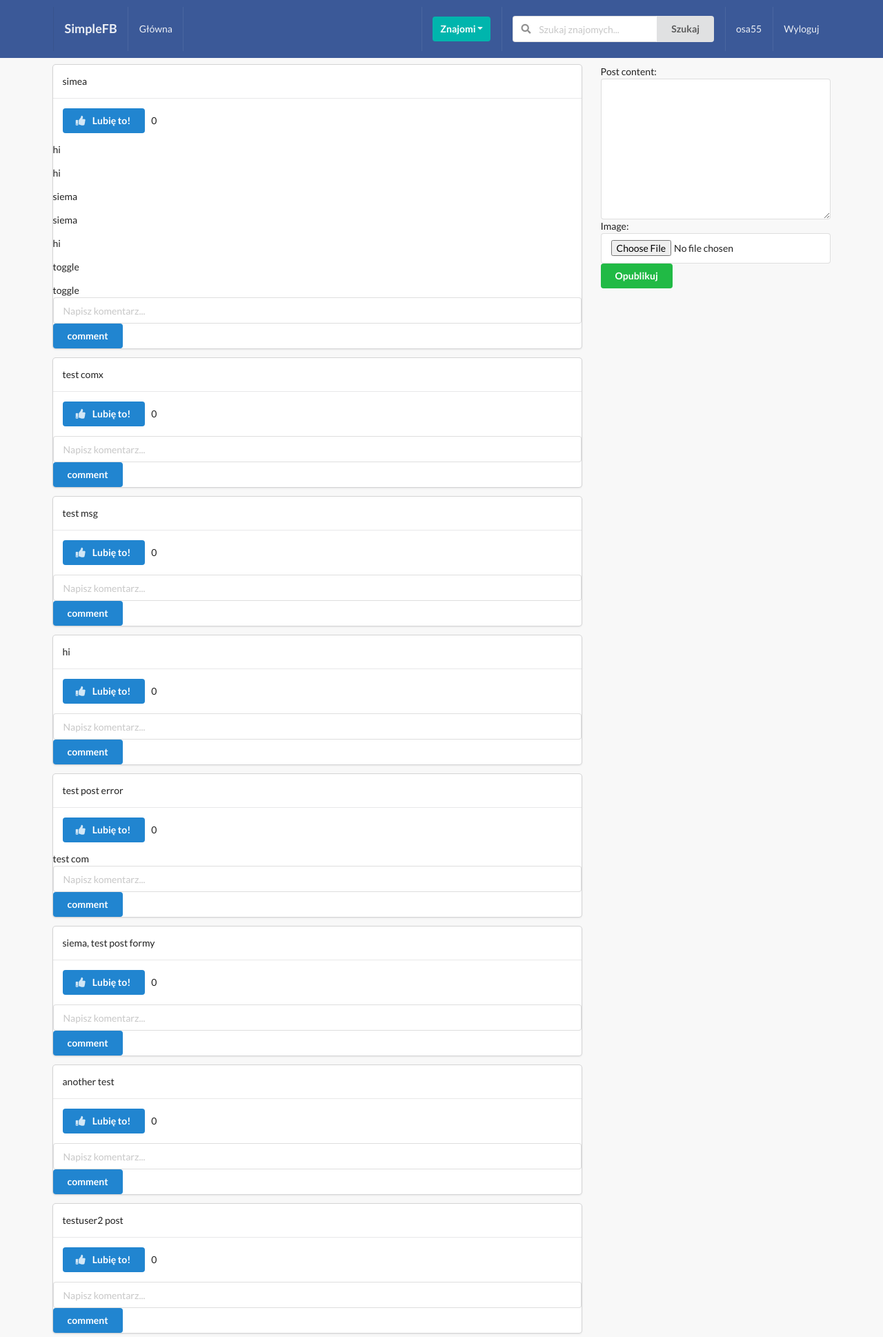
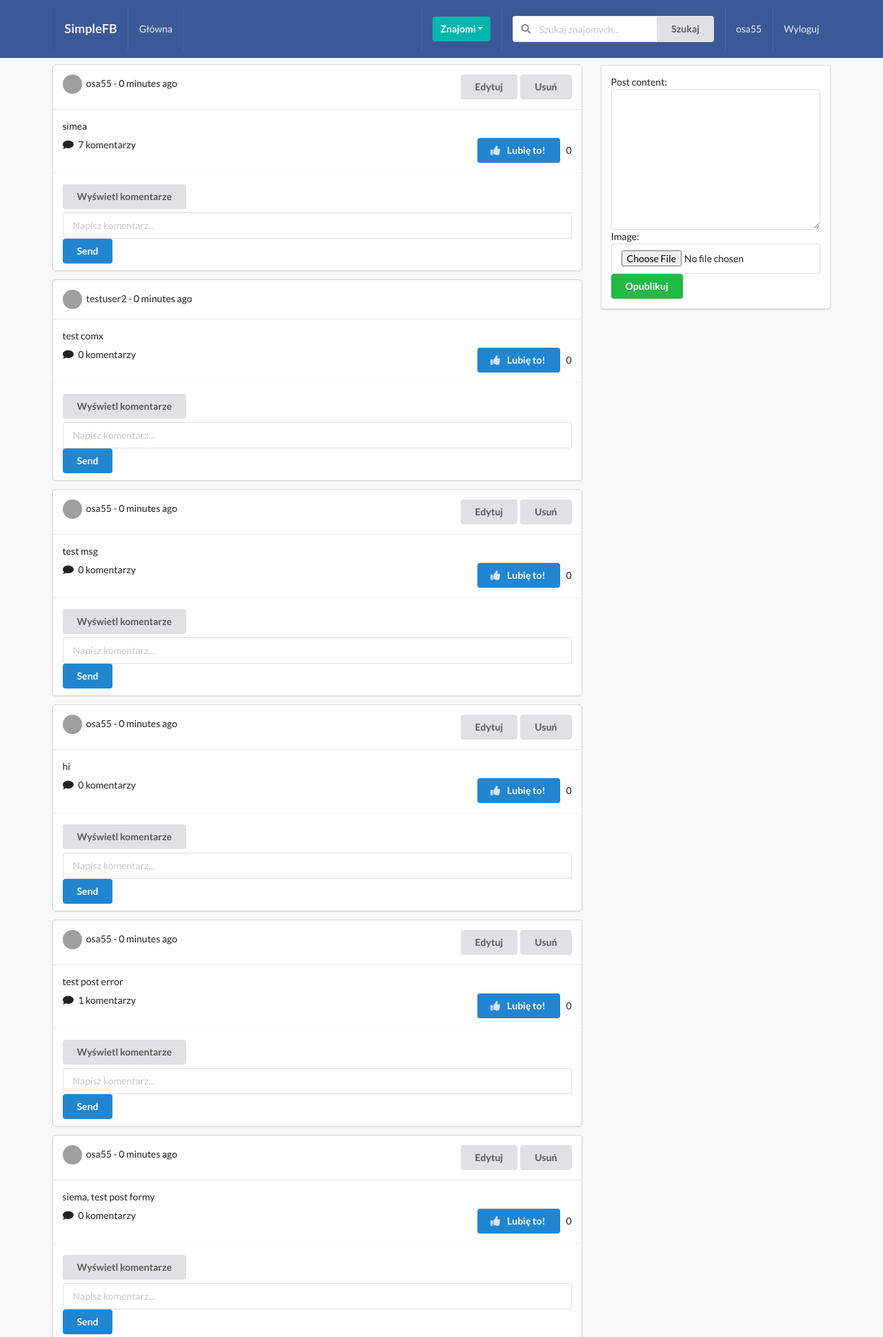
Before and after one commit to MatekZ/fbProjekt, a Django app: page /posts/ in a window 1280 px wide. Shown: the top 1938 px of the page at 69% size. Run offline with Django 4.2, Linux system fonts and the light colour scheme; a user stored in the database is signed in; data comes from the database, SQL or seed files in the repository; both versions use the stored data as it was after the commit; some libraries are stand-ins or nearby versions; grey boxes are pictures that could not be loaded.

Commit message:
restyle postow, ukrywanie komentarzy

```diff
--- a/src/posts/templates/posts/main.html
+++ b/src/posts/templates/posts/main.html
@@ -5,17 +5,35 @@ Posty
 {% endblock title %}
 
 {% block content %}
+<div class="ui grid">
+    <div class="eleven wide column">
+        {% for obj in qs %}
 
+        <div class="ui fluid card">
+            <div class="content">
+                <div class="right floated meta">
                 <div class="ui grid">
                     <div class="row">
-        <div class="eleven wide column">
-            {% for obj in qs %}
-                <div class="ui fluid card">
-                    <div class="content">
-                        {{obj.post_content}}
+                        {% if request.user == obj.author.user %}
+                            <a href=""><button class="ui button">Edytuj</button></a>
+                            <a href=""><button class="ui button">Usuń</button></a>
+                        {% endif %}
+                    </div>
+                </div>
+
+                </div>
+                <img class="ui avatar image" src={{obj.author.avatar.url}}>
+                {{ obj.author.user }} - {{ obj.created|timesince}} ago
+            </div>
+            <div class="ui fluid image">
+                {% if obj.image %}
+                <img src={{obj.image.url}}>
+                {% endif %}
             </div>
             <div class="content">
-                        <form action="{% url 'posts:like_post_view' %}" method="POST">
+                <p> {{ obj.post_content }} </p>
+                <div class="right floated">
+                    <form action="{% url 'posts:like_post_view' %}" method="POST" class='like-form' id='{{obj.id}}'>
                         {% csrf_token %}
                         <input type="hidden" name='post_id' value={{obj.id}}>
                         <button type="submit" class="ui primary button">
@@ -28,33 +46,62 @@ Posty
                         &nbsp;{{obj.likes_count}}
                     </form>
                 </div>
-                    <div>
+                <i class="comment icon"></i>
+                <span> {{ obj.comments_count }} komentarzy</span>
+            </div>
+            <div class="extra content">
+                <div class="mb-5">
+                </div>
+                <button class="cmt_btn ui button mb-5">Wyświetl komentarze</button>
+                <div class="comment-box" id="com_box">
                     {% if obj.comment_set.all %}
                     {% for com in obj.comment_set.all %}
-                                <p>{{com.comment_content}}</p>
+                    <div class="ui segment mb-5">
+                        <img class="ui avatar image" src={{com.user.avatar.url}}>
+                        <span>{{ com.user }}</span>
+                        <div class='mt-5'>{{ com.comment_content }}</div>
+                    </div>
                     {% endfor %}
                     {% endif %}
                 </div>
-                    <form action="" method="POST" class="ui form">
+                <form action="" method="POST" class='ui fluid form'>
                     {% csrf_token %}
                     <input type="hidden" name="post_id" value={{obj.id}}>
-                        {{comment_form}}
-                        <button type="submit" class="ui primary button" name="submit_comment">comment</button>
+                    {{ comment_form }}
+                    <button type="submit" name="submit_comment" class="ui primary button mt-5 w-full">Send</button>
                 </form>
+            </div>
         </div>
         {% endfor %}
     </div>
     <div class="five wide column">
-            {% if post_add_ckeck %}
-                <div class="ui green message">Dodano post!</div>
+        <div class="ui segment">
+            {% if post_add_check %}
+            <div class="ui green message">Post added</div>
             {% endif %}
-            <form action="" method="POST" class="ui form" enctype="multipart/form-data">
+            <form action="" method="POST" class='ui form' enctype="multipart/form-data">
                 {% csrf_token %}
                 {{post_form}}
-                <button type="submit" class="ui button positive" name="submit_post">Opublikuj</button>
+                <button type='submit' name="submit_post" class="ui positive button w-full mt-5">Opublikuj</button>
             </form>
         </div>
     </div>
 </div>
+{% endblock content %}
 
-{% endblock content %}
+{% block scripts %}
+    <script>
+        $( document ).ready(function() {
+            let display = false
+            $(".cmt_btn").click(function () {
+                if (display === false) {
+                    $(this).next(".comment-box").show("slow");
+                    display = true
+                } else {
+                    $(this).next(".comment-box").hide("slow");
+                    display = false
+                }
+            });
+        });
+    </script>
+{% endblock scripts %}
--- a/src/static_project/style.css
+++ b/src/static_project/style.css
@@ -15,3 +15,11 @@ body{
 .mt-10{
        margin-top: 10px !important;
 }
+
+.mb-5{
+    margin-bottom: 5px !important;
+}
+
+.comment-box {
+    display: none;
+}
```
Also changed, not shown: src/db.sqlite3. Lines whose indentation alone changed are shown as unchanged.
